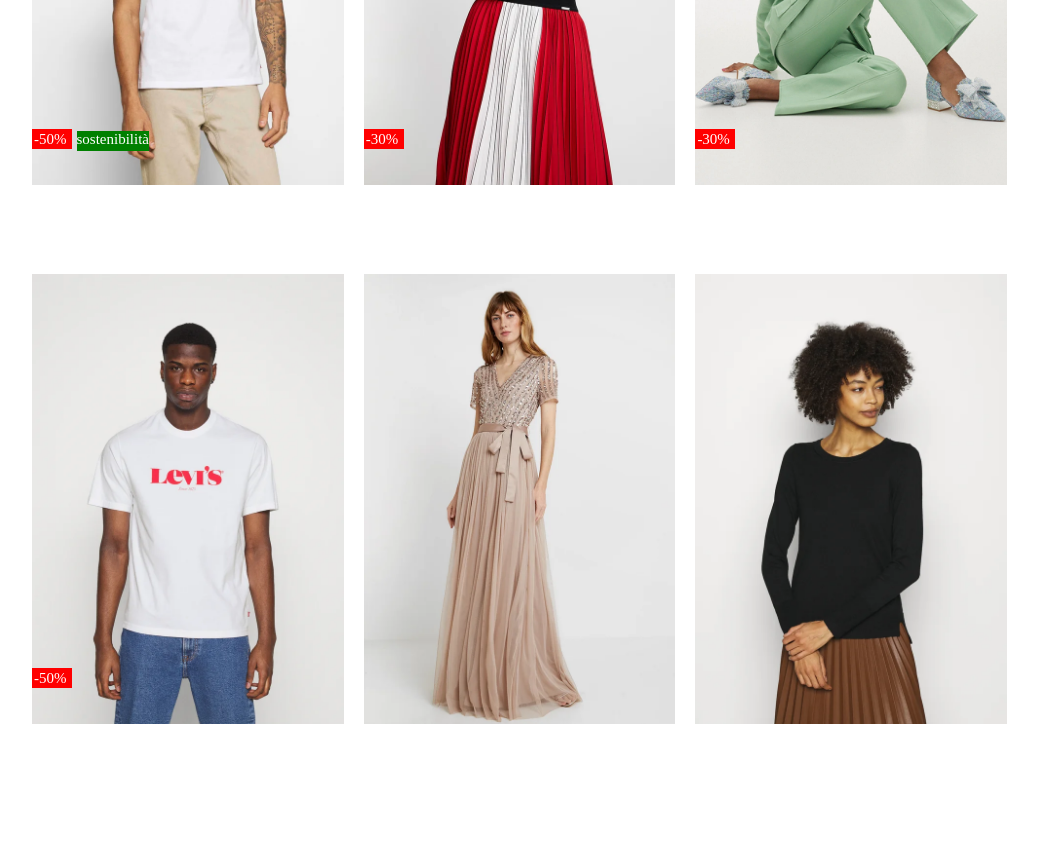
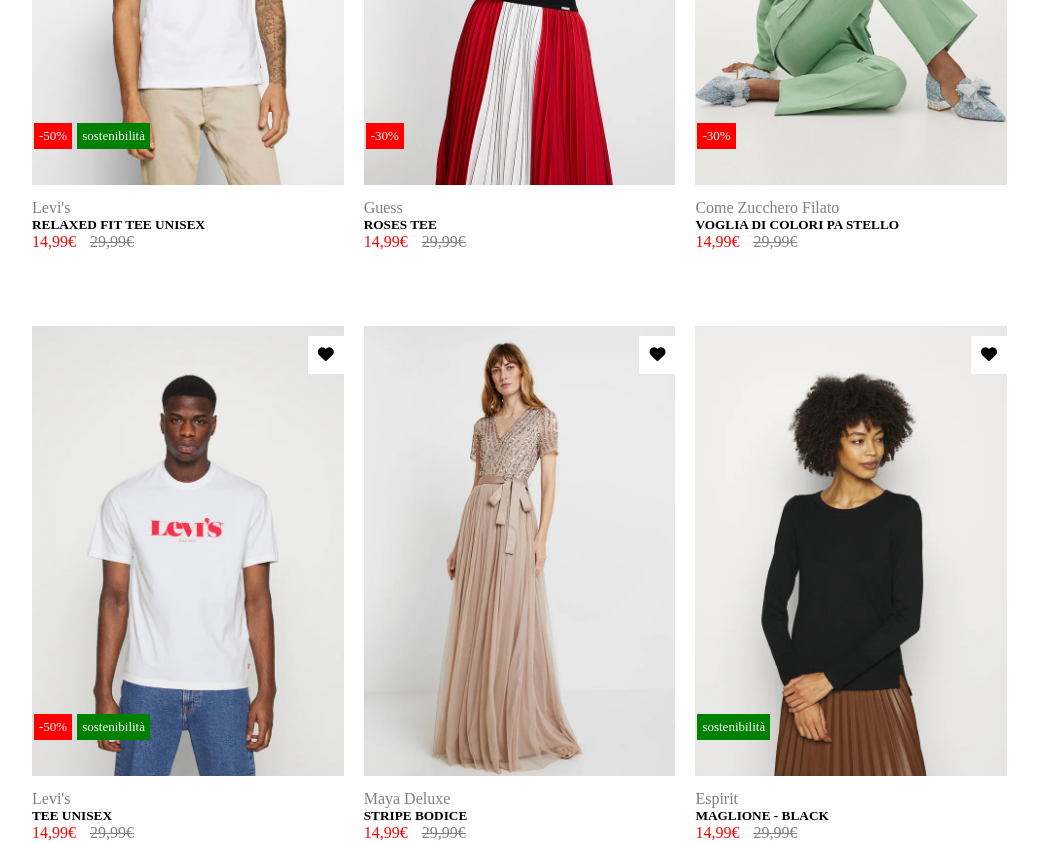
Before and after one commit to robertoboston/html-css-boolando, a plain HTML site: page index.html in a window 1280 px wide. Shown: the part 360-1202 px from the top of the page, without its empty margins (170-1208 px from the left). Before the commit the page ends 1098 px from the top, so only its background shows below. Drawn offline with Linux system fonts and the light colour scheme.

Commit message:
main-done

```diff
--- a/css/style.css
+++ b/css/style.css
@@ -87,25 +87,52 @@
 
 .sales{
     position: absolute;
-    height: 20px;
-    width: 40px;
-    background-color: red;
     color: white;
-    font-size: 15px;
     padding: 2px;
     left: 0;
-    bottom: 50px;
+    bottom: 100px;
     margin-left: 10px;
     display: flex;
 
+}
+
+.discount{
+    background-color: red;
+    padding: 5px;
+    font-size: 13px;
+    margin-right: 5px;
+}
+
+.sustenibility{
+    background-color: green;
+    font-size: 13px;
+    padding: 5px;
+}
+
+.description{
+    margin-left: 10px;
 
 }
 
-.sostenibilità{
-    height: 20px;
-    background-color: green;
+.grey{
+    color: grey;
+}
+
+.red{
+    color:red
+}
+
+.underline{
+    text-decoration: line-through;
+    color: grey;
     margin-left: 10px;
-    font-size: 15px;
+}
 
-
+.heart{
+    position: absolute;
+    right: 0;
+    top: 20px;
+    background-color: white;
+    padding: 10px;
+    margin-right: 10px;
 }
--- a/index.html
+++ b/index.html
@@ -45,23 +45,53 @@
                 <div class="first-row">
                     <div class="position-relative">
                         <img src="./img/1.webp" alt="">
+                        <div class="heart">
+                            <i class="fa-solid fa-heart"></i>
+                        </div>
+                        <div class="description">
+                            <span class="grey">Levi's</span>
+                            <h5>RELAXED FIT TEE UNISEX</h5>
+                            <span><span class="red">14,99&#8364;   </span><span class="underline"> 29,99&#8364;</span></span>
+                        </div>
                         <div class="sales">
-                            -50%
-                            <div class="sostenibilità">
+                            <div class="discount">
+                                -50%
+                            </div>
+                            <div class="sustenibility">
                                 sostenibilità
                             </div>
                         </div>
                     </div>
                     <div class="position-relative">
                         <img src="./img/2.webp" alt="">
+                        <div class="heart">
+                            <i class="fa-solid fa-heart"></i>
+                        </div>
+                        <div class="description">
+                            <span class="grey">Guess</span>
+                            <h5>ROSES TEE</h5>
+                            <span><span class="red">14,99&#8364;   </span><span class="underline"> 29,99&#8364;</span></span>
+                        </div>
                         <div class="sales">
-                            -30%
+                            <div class="discount">
+                                -30%
+                            </div>
                         </div>
                     </div>
                     <div class="position-relative">
                         <img src="./img/3.webp" alt="">
+                        <div class="heart">
+                            <i class="fa-solid fa-heart"></i>
+                        </div>
+                        <div class="description">
+                            <span class="grey">Come Zucchero Filato</span>
+                            <h5>VOGLIA DI COLORI PA STELLO</h5>
+                            <span><span class="red">14,99&#8364;   </span><span class="underline"> 29,99&#8364;</span></span>
+                        </div>
                         <div class="sales">
-                            -30%
+                            <div class="discount">
+                                -30%
+                            </div>
                         </div>
                     </div>
                 </div>
@@ -72,15 +102,49 @@
                 <div class="second-row">
                     <div class="position-relative">
                         <img src="./img/4.webp" alt="">
+                        <div class="heart">
+                            <i class="fa-solid fa-heart"></i>
+                        </div>
+                        <div class="description">
+                            <span class="grey">Levi's</span>
+                            <h5>TEE UNISEX</h5>
+                            <span><span class="red">14,99&#8364;   </span><span class="underline"> 29,99&#8364;</span></span>
+                        </div>
                         <div class="sales">
-                            -50%
+                            <div class="discount">
+                                -50%
+                            </div>
+                            <div class="sustenibility">
+                                sostenibilità
+                            </div>
                         </div>
                     </div>
                     <div class="position-relative">
                         <img src="./img/5.webp" alt="">
+                        <div class="heart">
+                            <i class="fa-solid fa-heart"></i>
+                        </div>
+                        <div class="description">
+                            <span class="grey">Maya Deluxe</span>
+                            <h5>STRIPE BODICE</h5>
+                            <span><span class="red">14,99&#8364;   </span><span class="underline"> 29,99&#8364;</span></span>
+                        </div>
                     </div>
                     <div class="position-relative">
                         <img src="./img/6.webp" alt="">
+                        <div class="heart">
+                            <i class="fa-solid fa-heart"></i>
+                        </div>
+                        <div class="description">
+                            <span class="grey">Espirit</span>
+                            <h5>MAGLIONE - BLACK</h5>
+                            <span><span class="red">14,99&#8364;   </span><span class="underline"> 29,99&#8364;</span></span>
+                        </div>
+                        <div class="sales">
+                            <div class="sustenibility margin-0">
+                                sostenibilità
+                            </div>
+                        </div>
                     </div>
                 </div>
             </div>
```
